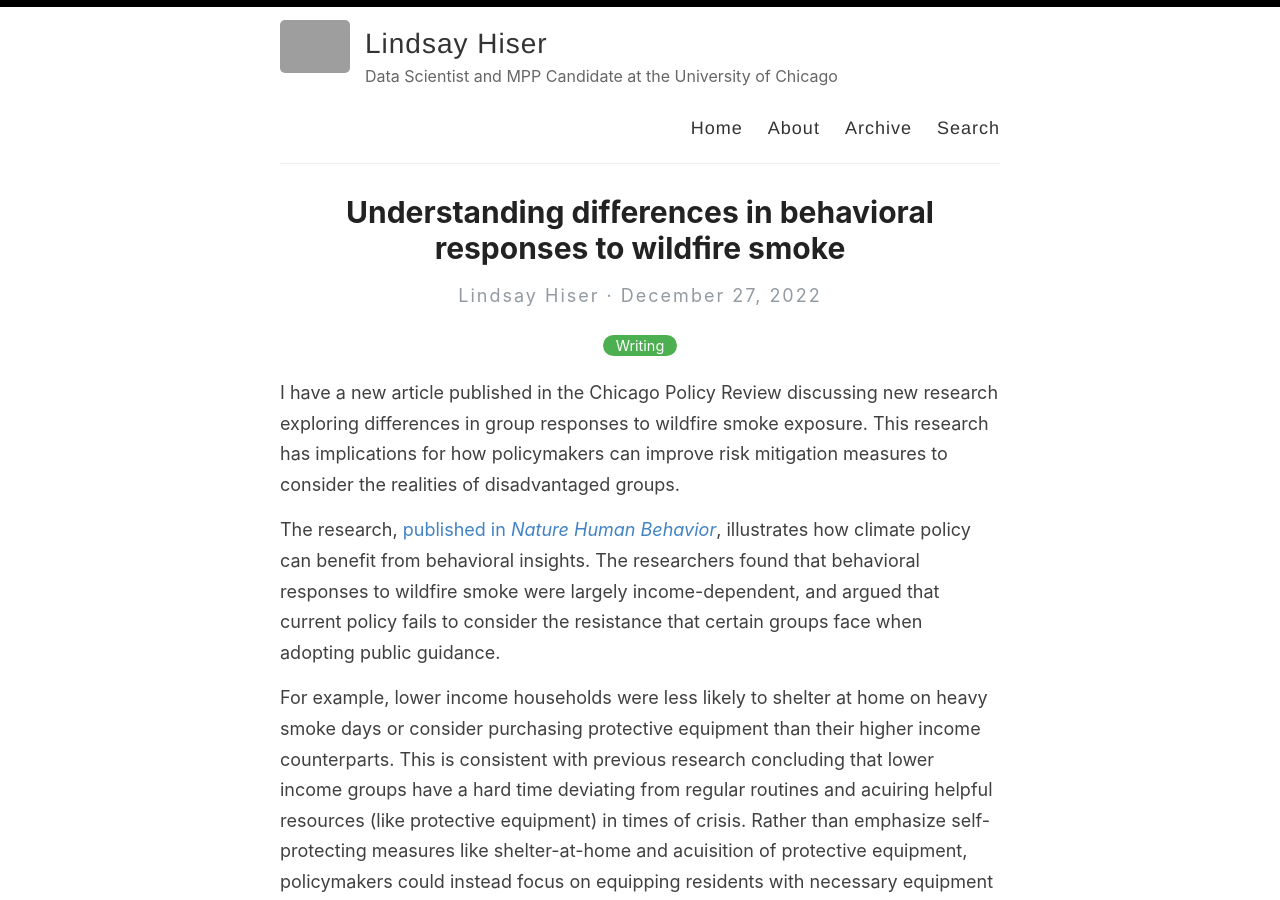
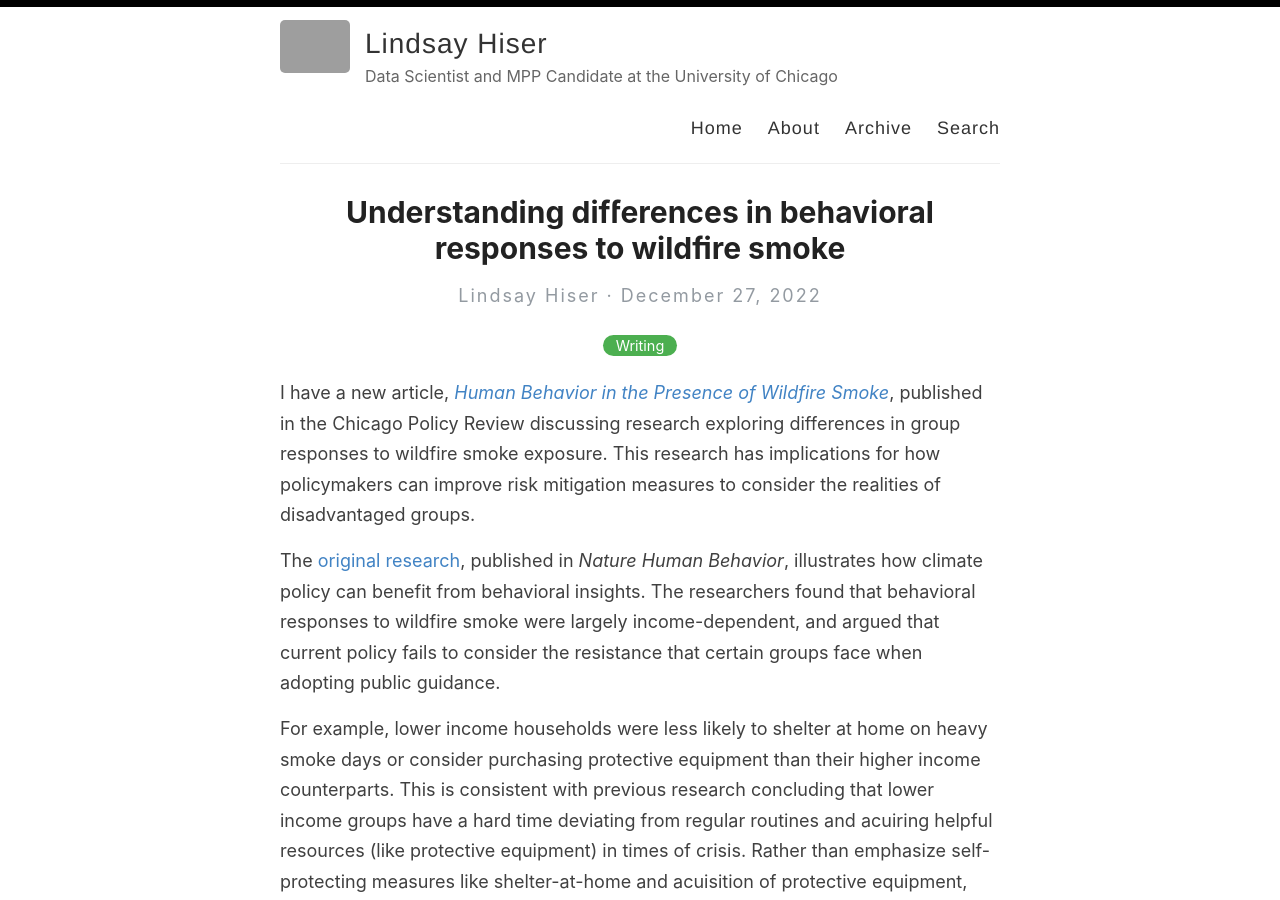
Before and after one commit to lindshiser/lindshiser.github.io, a Jekyll site: the page built from _posts/2022-12-27-new-article-on-behavioral-responses-to-smoke-exposure.md, in a window 1280 px wide and 900 px high. Built offline with Jekyll 4.4.1, drawn with Linux system fonts in a browser that asks for light colours; grey boxes are pictures that could not be loaded.

Commit message:
Edit article

```diff
--- a/_posts/2022-12-27-new-article-on-behavioral-responses-to-smoke-exposure.md
+++ b/_posts/2022-12-27-new-article-on-behavioral-responses-to-smoke-exposure.md
@@ -4,9 +4,9 @@ title: Understanding differences in behavioral responses to wildfire smoke
 categories: Writing
 ---
 
-I have a new article published in the Chicago Policy Review discussing new research exploring differences in group responses to wildfire smoke exposure. This research has implications for how policymakers can improve risk mitigation measures to consider the realities of disadvantaged groups.
+I have a new article, [_Human Behavior in the Presence of Wildfire Smoke_](https://chicagopolicyreview.org/2022/12/27/human-behavior-in-the-presence-of-wildfire-smoke-new-methods-reveal-differences-in-group-responses/), published in the Chicago Policy Review discussing research exploring differences in group responses to wildfire smoke exposure. This research has implications for how policymakers can improve risk mitigation measures to consider the realities of disadvantaged groups.
 
-The research, [published in _Nature Human Behavior_](https://www.nature.com/articles/s41562-022-01396-6), illustrates how climate policy can benefit from behavioral insights. The researchers found that behavioral responses to wildfire smoke were largely income-dependent, and argued that current policy fails to consider the resistance that certain groups face when adopting public guidance.
+The [original research](https://www.nature.com/articles/s41562-022-01396-6), published in _Nature Human Behavior_, illustrates how climate policy can benefit from behavioral insights. The researchers found that behavioral responses to wildfire smoke were largely income-dependent, and argued that current policy fails to consider the resistance that certain groups face when adopting public guidance.
 
 For example, lower income households were less likely to shelter at home on heavy smoke days or consider purchasing protective equipment than their higher income counterparts. This is consistent with previous research concluding that lower income groups have a hard time deviating from regular routines and acuiring helpful resources (like protective equipment) in times of crisis. Rather than emphasize self-protecting measures like shelter-at-home and acuisition of protective equipment, policymakers could instead focus on equipping residents with necessary equipment and ensuring safe shelter for those who cannot avoid leaving home.
 
```
